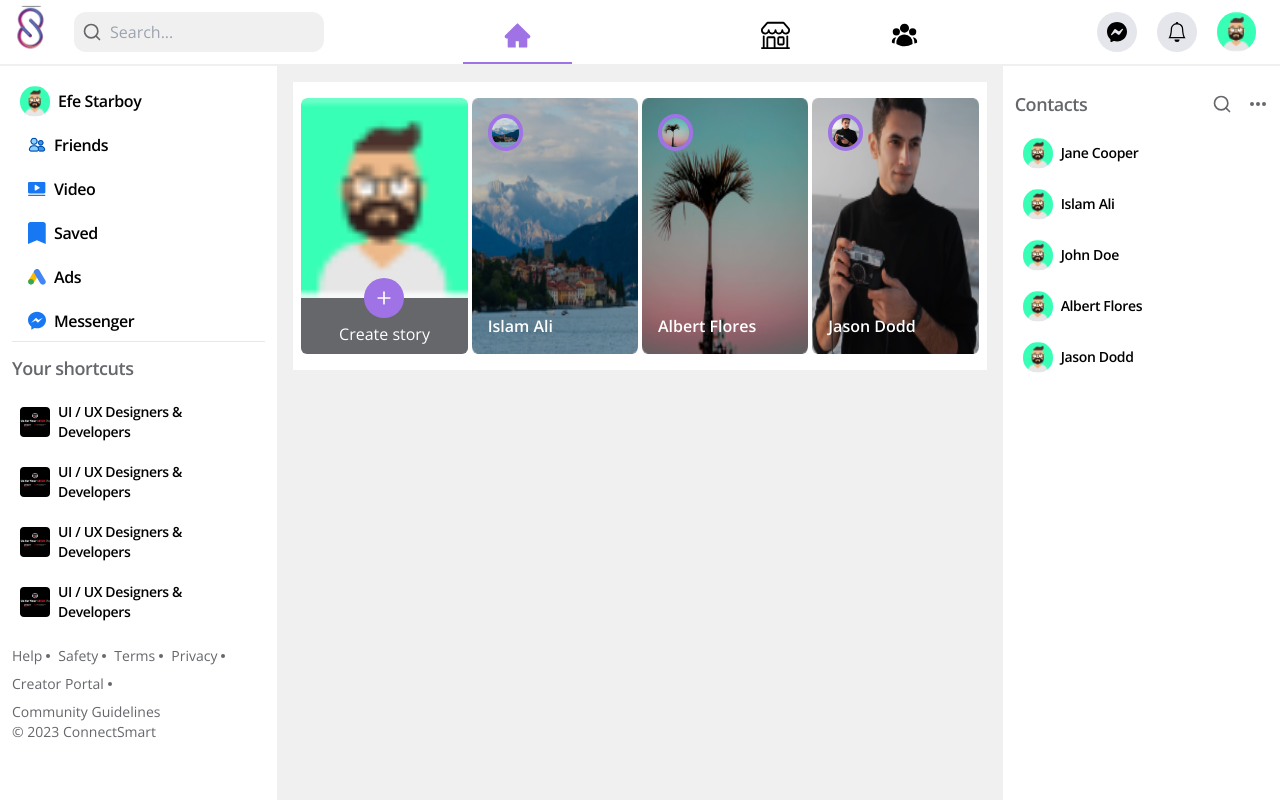
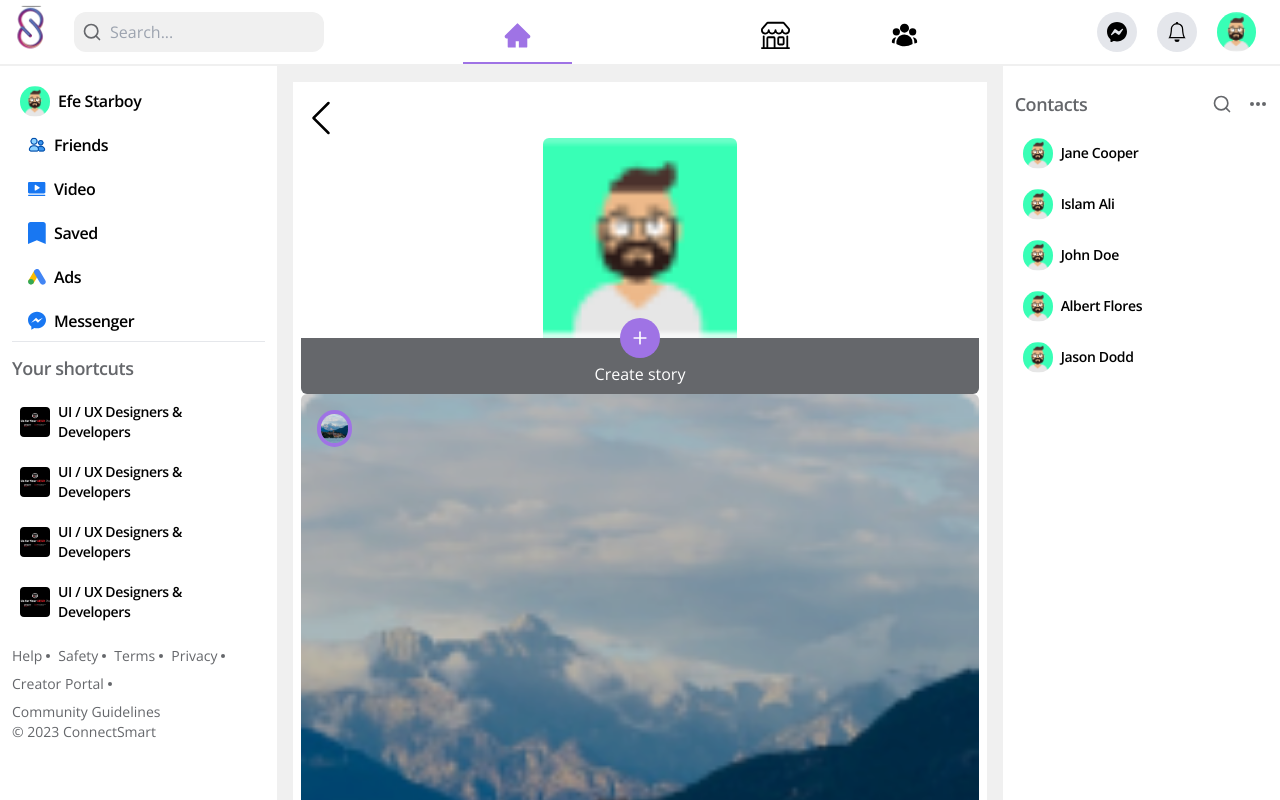
Before and after one commit to asiughuslyvesterobus/social_app, a Next.js app in the folder client/: page / in a window 1280 px wide. Built offline with nearby package versions, Linux system fonts and the light colour scheme; some icons are missing.

Commit message:
working on storypage

```diff
--- a/client/package.json
+++ b/client/package.json
@@ -19,6 +19,7 @@
     "react": "18.2.0",
     "react-dom": "18.2.0",
     "react-icons": "^4.11.0",
+    "swiper": "^10.2.0",
     "tailwindcss": "3.3.3",
     "typescript": "5.2.2"
   }
--- a/client/pages/index.tsx
+++ b/client/pages/index.tsx
@@ -3,8 +3,12 @@ import { cardData } from "@/data";
 import MainLayout from "@/layout/MainLayout";
 import { StoryProp } from "@/type";
 import { FiPlus } from "react-icons/fi";
+import { BsChevronRight, BsChevronLeft } from "react-icons/bs";
+import { useRef } from "react";
 
 const Homepage = () => {
+  const sliderRef = useRef<HTMLDivElement>(null);
+
   return (
     <MainLayout>
       <section className="w-full h-screen overflow-hidden flex items-start justify-start mt-[2px]">
@@ -12,13 +16,19 @@ const Homepage = () => {
           <LeftSidebar />
         </div>
         <div className="lg:flex-[2] w-full h-screen overflow-y-auto scrollbar-hide p-4 flex flex-col items-start justify-start gap-4">
-          <div className="bg-white py-4 w-full grid grid-cols-2 md:grid-cols-3 lg:grid-cols-4 gap-1 px-2">
+          <div className="bg-white py-4 w-full relative px-2">
+            <BsChevronLeft
+              // onClick={slideLeft}
+              size={40}
+              className="bg-white rounded-full"
+            />
+            <div ref={sliderRef} className="w-full">
               <div className="relative w-full flex flex-col items-center justify-center rounded-md overflow-hidden cursor-pointer">
                 <div className="relative group overflow-hidden rounded-tr-md rounded-tl-md">
                   <img
                     src="/img/avatar.png"
                     alt="user_profile"
-                  className="w-full h-[200px] object-cover mix-blend-darken group-hover:scale-[1.08] transition-all"
+                    className="w-full h-[200px] mix-blend-darken group-hover:scale-[1.08] transition-all"
                   />
                   <div className="absolute w-full h-full group-hover:bg-black/40 transition-all inset-0"></div>
                 </div>
@@ -29,10 +39,15 @@ const Homepage = () => {
                   <span>Create story</span>
                 </div>
               </div>
-
               {cardData.map((item: StoryProp, i: number) => (
                 <StoryCard key={i} {...item} />
               ))}
+            </div>
+            <BsChevronRight
+              // onClick={slideLeft}
+              size={40}
+              className="bg-white rounded-full"
+            />
           </div>
         </div>
         <div className="lg:flex-[0.8] hidden lg:flex">
```
Also changed, not shown: 1 other file (tests, documents, lock files or other folders). Lines whose indentation alone changed are shown as unchanged.
